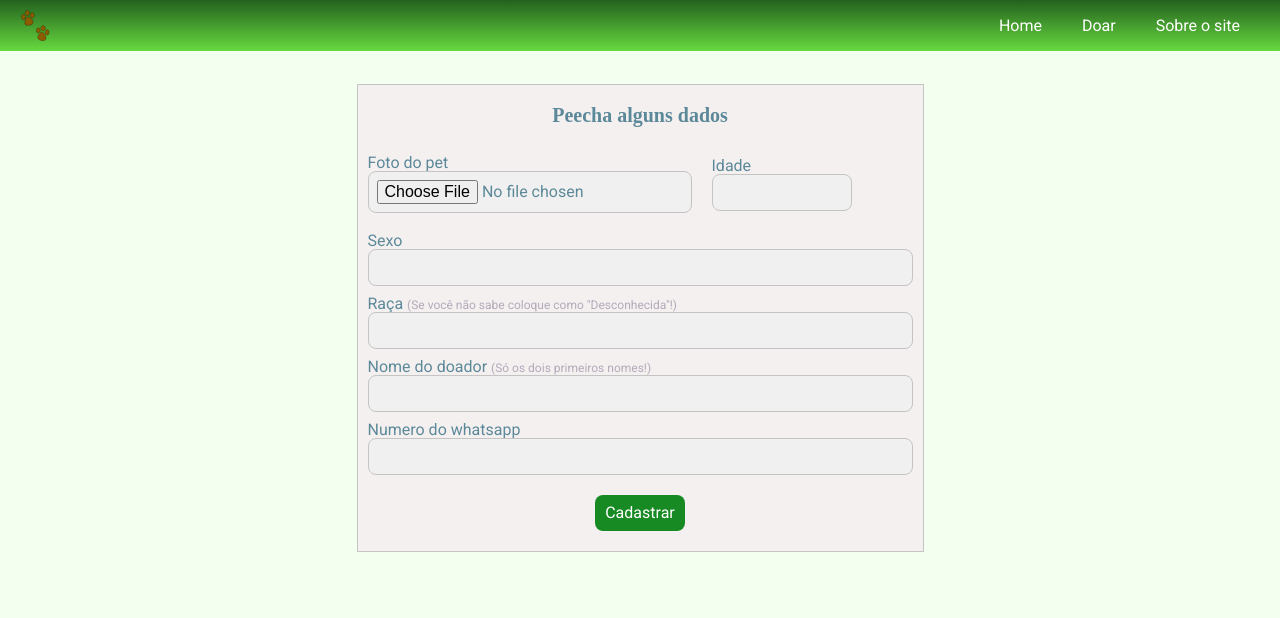
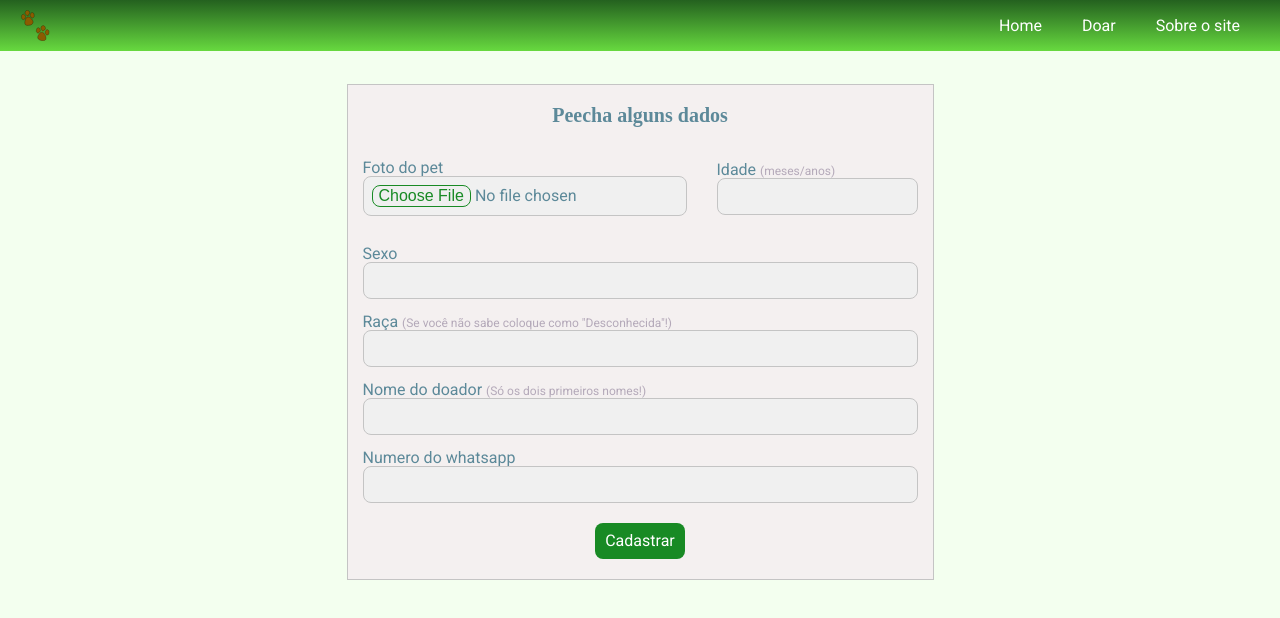
Before and after one commit to Kevin-Sarges/ConnectPets, a React (Create React App) app in the folder Front-End/: page /donate in a window 1280 px wide. Shown: the top 618 px of the page. Built offline with nearby package versions, Linux system fonts and the light colour scheme; the HTML template or start-up script is replaced by a standard one; a web font is replaced by a local one.

Commit message:
Modificação no Forms

```diff
--- a/Front-End/public/index.html
+++ b/Front-End/public/index.html
@@ -2,7 +2,7 @@
 <html lang="en">
   <head>
     <meta charset="utf-8" />
-    <link rel="icon" href="../src/assets/images/logo.svg" />
+    <link rel="icon" href="%PUBLIC_URL%/logo.svg"/>
     <meta name="viewport" content="width=device-width, initial-scale=1" />
     <meta name="theme-color" content="#000000" />
     <meta
--- a/Front-End/src/App.js
+++ b/Front-End/src/App.js
@@ -1,12 +1,14 @@
 import React from 'react';
 import { BrowserRouter as Router } from 'react-router-dom';
 
+import Nav from './components/NavBar';
 import GlobalStyles from './styles/GlobalStyles';
 import Routes from './routes';
 
 function App() {
   return (
     <Router>
+      <Nav/>
       <Routes/>
       <GlobalStyles/>
     </Router>
--- a/Front-End/src/Pages/Donate/index.js
+++ b/Front-End/src/Pages/Donate/index.js
@@ -1,12 +1,12 @@
 import React from 'react';
 
-import Nav from '../../components/NavBar';
+
 import Form from '../../components/Form';
 
 function Donate() {
   return (
       <>
-        <Nav/>
+
         <Form/>
       </>
   );
--- a/Front-End/src/Pages/Home/index.js
+++ b/Front-End/src/Pages/Home/index.js
@@ -1,12 +1,12 @@
 import React from 'react';
 
-import Nav from '../../components/NavBar';
+
 import Feed from '../../components/Feed';
 
 function Home() {
   return (
       <>
-        <Nav/>
+
         <Feed/>
       </>
   );
--- a/Front-End/src/components/Form/index.js
+++ b/Front-End/src/components/Form/index.js
@@ -1,6 +1,6 @@
 import React from 'react';
 
-import { Container, Fieldset, Legend, Teste, Inputs, Footer } from './styles';
+import { Container, Fieldset, Legend, ImagesPet, Inputs, Footer } from './styles';
 
 function Form() {
   return (
@@ -9,17 +9,17 @@ function Form() {
         <Fieldset>
           <Legend>Peecha alguns dados</Legend>
 
-          <Teste>
+          <ImagesPet>
             <Inputs>
               <label for="photo">Foto do pet</label>
               <input id="photo" name="photo" type="file" required/>
             </Inputs>
 
             <Inputs>
-              <label for="age">Idade</label>
+              <label for="age">Idade <span>(meses/anos)</span></label>
               <input id="age" name="age" required/>
             </Inputs>
-          </Teste>
+          </ImagesPet>
 
           <Inputs>
             <label for="sex">Sexo</label>
--- a/Front-End/src/components/Form/styles.js
+++ b/Front-End/src/components/Form/styles.js
@@ -17,7 +17,7 @@ export const Fieldset = styled.fieldset`
 	text-align: justify;
 	color: #5c8999;
 	background: #f4f0f0;
-    border: 1px solid #c4c4c4;
+  border: 1px solid #c4c4c4;
 `;
 
 export const Legend = styled.h4`
@@ -26,14 +26,14 @@ export const Legend = styled.h4`
 	font-size: 20px;
 `;
 
-export const Teste = styled.div`
+export const ImagesPet = styled.div`
 	display: flex;
 	align-items: center;
 	justify-content: center;
 `;
 
 export const Inputs = styled.div`
-	margin: 10px;
+	margin: 15px;
 	display: flex;
 	flex-direction: column;
 
@@ -54,12 +54,20 @@ export const Inputs = styled.div`
 		color: #5c8999;
 	}
 
-	#photo {
+	#photo::-webkit-file-upload-button{
+		border-radius: 8px;
+		text-decoration: none;
+		border: 1px solid #188a24;
+		color: #188a24;
+		cursor: pointer;
+	}
 
+	#photo{
+		width: 100%;
 	}
 
 	#age{
-		width: 70%;
+		width: 100%;
 	}
 `;
 
--- a/Front-End/src/components/Pets/styles.js
+++ b/Front-End/src/components/Pets/styles.js
@@ -1,7 +1,7 @@
 import styled from 'styled-components';
 
 export const Container = styled.div`
-	margin-top: 84px;
+	margin-top: 70px;
 	margin-bottom: -50px;
   padding: 20px;
 	border-radius: 7px;
```
Also changed, not shown: Front-End/public/logo.svg (added), 1 other file (tests, documents, lock files or other folders).
